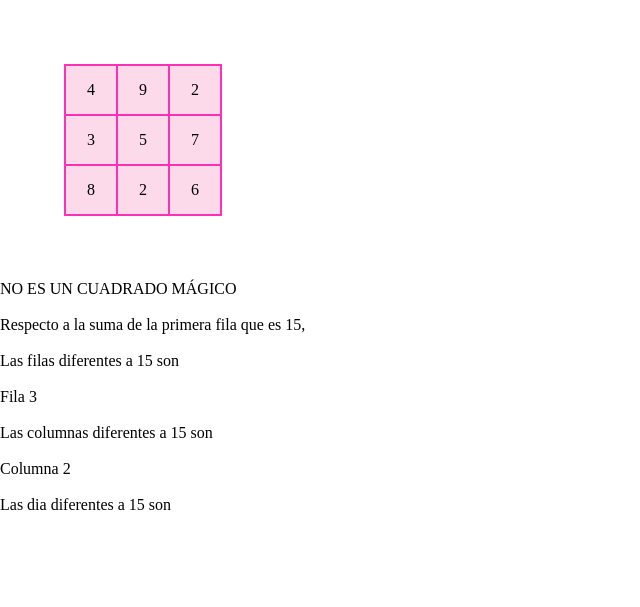
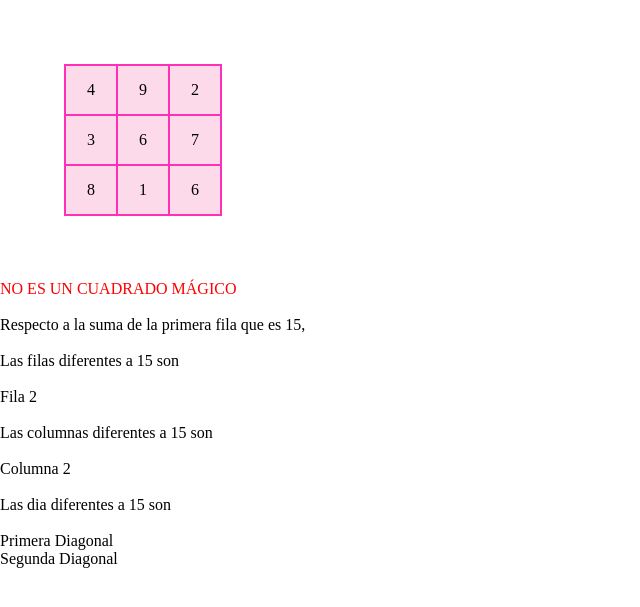
Before and after one commit to raulbrocal/DWS, a PHP site: page /cuadrado_magico.php in a window 1280 px wide. Shown: the top 607 px of the page, without its empty margins (0-640 px from the left). Run offline with PHP 8.4, Linux system fonts and the light colour scheme; data that the repository does not hold is empty.

Commit message:
Posible código final

```diff
--- a/practica/cuadrado_magico.php
+++ b/practica/cuadrado_magico.php
@@ -29,7 +29,7 @@
                 if ($this->boolean == "TRUE") {
                     echo ("ES UN CUADRADO MÁGICO");
                 } else {
-                    echo ("NO ES UN CUADRADO MÁGICO<br>");
+                    echo ("<font color='red'>NO ES UN CUADRADO MÁGICO</font><br>");
                     echo ("<br>Respecto a la suma de la primera fila que es " . $this->arrayList[0] . "," . "<br>");
 
                     echo ("<br>Las filas diferentes a " . $this->arrayList[0] . " son" . "<br>");
@@ -44,11 +44,16 @@
                         echo ("<br>Columna " . ($this->arrayList[2][$i] + 1) . "<br>");
                     }
 
-                    echo ("<br>Las dia diferentes a " . $this->arrayList[0] . " son" . "<br><br>");
+                    if (!empty($this->arrayList[3]) || !empty($this->arrayList[4])) {
+                        echo ("<br>Las dia diferentes a " . $this->arrayList[0] . " son" . "<br><br>");
 
-                    echo ($this->arrayList[3]) . "<br>";
-
-                    echo ($this->arrayList[4]) . "<br>";
+                        if (!empty($this->arrayList[3])) {
+                            echo ($this->arrayList[3]) . "<br>";
+                        }
+                        if (!empty($this->arrayList[4])) {
+                            echo ($this->arrayList[4]) . "<br>";
+                        }
+                    }
                 }
 
                 echo ("<br>");
@@ -78,6 +83,7 @@
                 $this->analizarFilas($this->matriz);
                 $this->analizarColumnas($this->matriz);
                 $this->analizarDiagonalPrimera($this->matriz);
+                $this->analizarDiagonalSegunda($this->matriz);
             }
 
             function sumaPrimeraFila($matriz)
@@ -143,8 +149,6 @@
                     $suma = $suma + $matriz[$i][$i];
                 }
 
-
-
                 if ($suma != $this->arrayList[0]) {
                     $this->arrayList[3] = "Primera Diagonal";
                     $this->boolean = "FALSE";
@@ -155,11 +159,12 @@
 
             function analizarDiagonalSegunda($matriz)
             {
-                $posicion = 0;
                 $suma = 0;
 
-                for ($i = count($matriz); $i >= 0; $i--) {
-                    $suma = $suma + $matriz[$i][$i];
+                $j = count($matriz) - 1;
+                for ($i = 0; $i < count($matriz); $i++) {
+                    $suma = $suma + $matriz[$i][$j];
+                    $j--;
                 }
 
                 if ($suma != $this->arrayList[0]) {
@@ -173,8 +178,8 @@
 
         $objeto = new CuadradoMagico($matriz = [
             $array = [4, 9, 2],
-            $array = [3, 5, 7],
-            $array = [8, 2, 6]
+            $array = [3, 6, 7],
+            $array = [8, 1, 6]
         ]);
 
         $objeto->analizarCuadradoMagico();
```
Also changed, not shown: practica/estilos_cuadrado_magico.css (+14 -5 lines).
